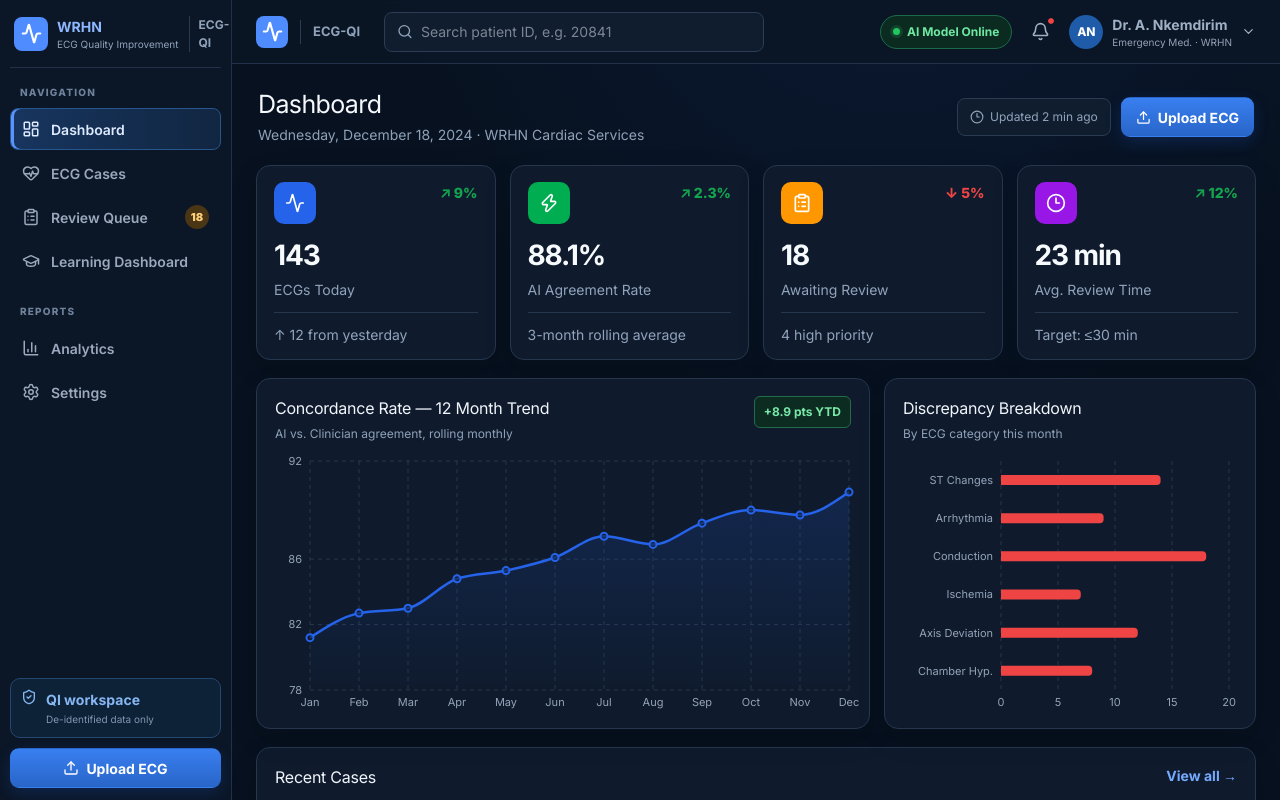
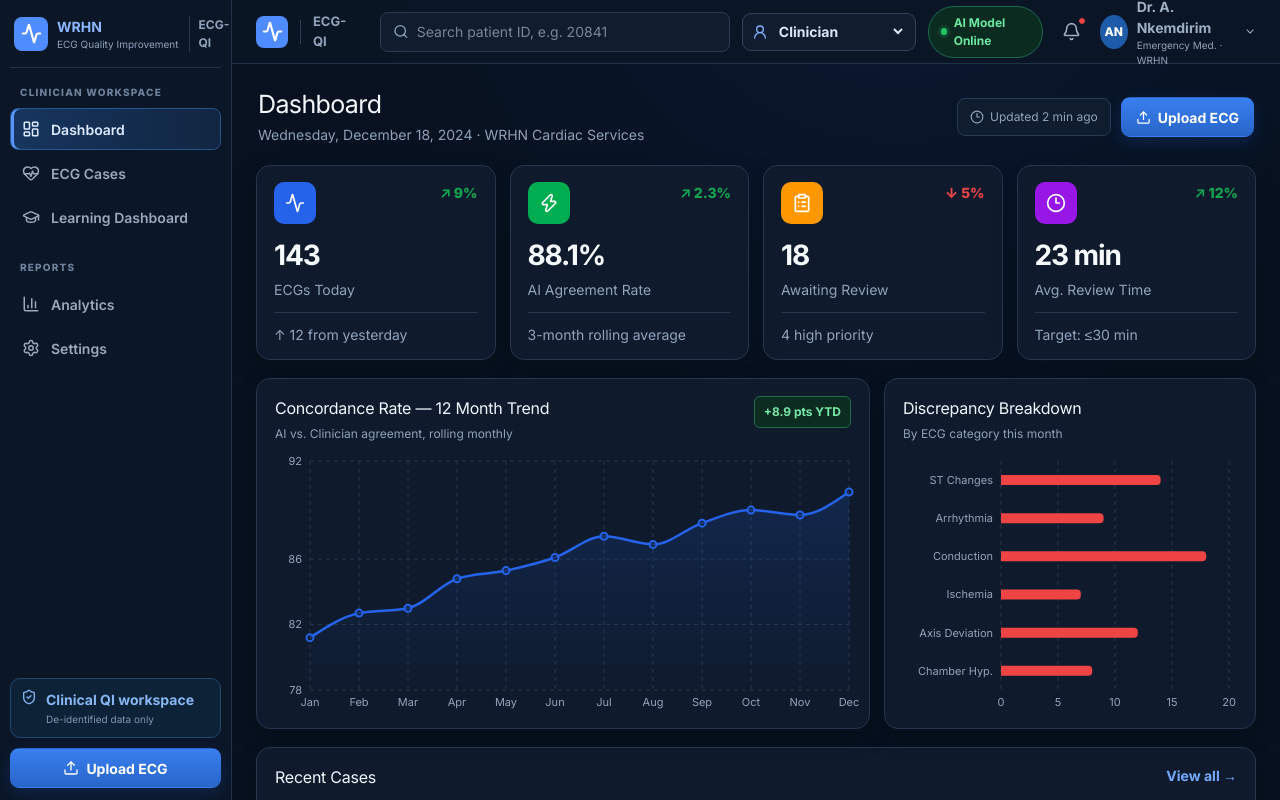
Before and after one commit to gurkirtn/wrhn-ecg-qi, a Next.js app: page / in a window 1280 px wide. Shown: the top 800 px of the page. Built offline with nearby package versions, Linux system fonts and the light colour scheme.

Commit message:
Add clinician and expert reviewer workspaces

```diff
--- a/app/EcgQiApp.tsx
+++ b/app/EcgQiApp.tsx
@@ -16,12 +16,21 @@ import { BrowserRouter, Link, MemoryRouter, Navigate, Route, Routes, useLocation
 import { aiPredictions, cases, discrepancyData, learningCases, personalTrend, trend12 } from "./data";
 import type { Case, Priority, Verdict } from "./types";
 
-const nav = [
+type WorkspaceRole = "clinician" | "expert";
+
+const clinicianNav = [
   { href: "/", label: "Dashboard", icon: LayoutDashboard },
   { href: "/cases", label: "ECG Cases", icon: HeartPulse },
-  { href: "/review", label: "Review Queue", icon: ClipboardList, badge: 18 },
   { href: "/learning", label: "Learning Dashboard", icon: GraduationCap },
   { href: "/analytics", label: "Analytics", icon: BarChart3, section: "REPORTS" },
+  { href: "/settings", label: "Settings", icon: Settings },
+];
+
+const expertNav = [
+  { href: "/", label: "Expert Overview", icon: LayoutDashboard },
+  { href: "/review", label: "Review Queue", icon: ClipboardList, badge: 19 },
+  { href: "/cases", label: "ECG Cases", icon: HeartPulse },
+  { href: "/analytics", label: "QI Analytics", icon: BarChart3, section: "REPORTS" },
   { href: "/settings", label: "Settings", icon: Settings },
 ];
 
@@ -41,15 +50,24 @@ function Logo({ compact = false }: { compact?: boolean }) {
 
 function Shell() {
   const location = useLocation();
+  const navigate = useNavigate();
   const [mobile, setMobile] = useState(false);
   const [uploadOpen, setUploadOpen] = useState(false);
+  const [role, setRole] = useState<WorkspaceRole>("clinician");
+  const activeNav = role === "expert" ? expertNav : clinicianNav;
+  const switchRole = (nextRole: WorkspaceRole) => {
+    setRole(nextRole);
+    setUploadOpen(false);
+    setMobile(false);
+    navigate("/");
+  };
   return (
-    <div className="app-shell">
+    <div className={`app-shell role-${role}`}>
       <aside className={`sidebar ${mobile ? "open" : ""}`}>
         <div className="side-brand"><Logo /><span className="product-chip">ECG-QI</span><button className="mobile-close" onClick={() => setMobile(false)} aria-label="Close navigation"><X size={18}/></button></div>
         <nav aria-label="Main navigation">
-          <p className="nav-kicker">NAVIGATION</p>
-          {nav.map((item, i) => (
+          <p className="nav-kicker">{role === "expert" ? "EXPERT WORKSPACE" : "CLINICIAN WORKSPACE"}</p>
+          {activeNav.map((item) => (
             <div key={item.href}>
               {item.section && <p className="nav-kicker reports">{item.section}</p>}
               <Link onClick={() => setMobile(false)} className={`nav-item ${location.pathname === item.href || (item.href === "/cases" && location.pathname.startsWith("/cases")) ? "active" : ""}`} to={item.href}>
@@ -58,8 +76,8 @@ function Shell() {
             </div>
           ))}
         </nav>
-        <div className="side-note"><ShieldCheck size={16}/><span><strong>QI workspace</strong><small>De-identified data only</small></span></div>
-        <button onClick={() => setUploadOpen(true)} className="button primary upload-side"><Upload size={16}/>Upload ECG</button>
+        <div className="side-note"><ShieldCheck size={16}/><span><strong>{role === "expert" ? "Expert adjudication" : "Clinical QI workspace"}</strong><small>{role === "expert" ? "Cardiology review access" : "De-identified data only"}</small></span></div>
+        {role === "clinician" && <button onClick={() => setUploadOpen(true)} className="button primary upload-side"><Upload size={16}/>Upload ECG</button>}
       </aside>
       {mobile && <button aria-label="Close navigation overlay" className="overlay" onClick={() => setMobile(false)} />}
       <div className="main-area">
@@ -70,25 +88,26 @@ function Shell() {
           <span className="top-product">ECG-QI</span>
           <label className="global-search"><Search size={17}/><input aria-label="Search by patient ID" placeholder="Search patient ID, e.g. 20841"/></label>
           <div className="top-actions">
+            <label className="role-switcher"><UserRound size={16}/><span className="sr-only">Active workspace</span><select aria-label="Active workspace" value={role} onChange={event=>switchRole(event.target.value as WorkspaceRole)}><option value="clinician">Clinician</option><option value="expert">Expert reviewer</option></select></label>
             <span className="online"><i/>AI Model Online</span>
             <button className="icon-button notification" aria-label="Notifications"><Bell size={19}/><i/></button>
-            <button className="user-menu"><span className="avatar">AN</span><span><strong>Dr. A. Nkemdirim</strong><small>Emergency Med. · WRHN</small></span><ChevronDown size={15}/></button>
+            <button className="user-menu"><span className="avatar">{role === "expert" ? "MC" : "AN"}</span><span><strong>{role === "expert" ? "Dr. Maya Chen" : "Dr. A. Nkemdirim"}</strong><small>{role === "expert" ? "Cardiology Expert · WRHN" : "Emergency Med. · WRHN"}</small></span><ChevronDown size={15}/></button>
           </div>
         </header>
         <main className="content">
           <Routes>
-            <Route path="/" element={<Dashboard openUpload={() => setUploadOpen(true)}/>}/>
-            <Route path="/cases" element={<CasesPage openUpload={() => setUploadOpen(true)}/>}/>
+            <Route path="/" element={role === "expert" ? <ExpertDashboard/> : <Dashboard openUpload={() => setUploadOpen(true)}/>}/>
+            <Route path="/cases" element={<CasesPage openUpload={() => setUploadOpen(true)} canUpload={role === "clinician"}/>}/>
             <Route path="/cases/:id" element={<CaseDetail/>}/>
-            <Route path="/review" element={<ReviewPage/>}/>
-            <Route path="/learning" element={<LearningPage/>}/>
+            <Route path="/review" element={role === "expert" ? <ReviewPage/> : <Navigate to="/" replace/>}/>
+            <Route path="/learning" element={role === "clinician" ? <LearningPage/> : <Navigate to="/" replace/>}/>
             <Route path="/analytics" element={<AnalyticsPage/>}/>
             <Route path="/settings" element={<SettingsPage/>}/>
             <Route path="*" element={<Navigate to="/" replace/>}/>
           </Routes>
         </main>
       </div>
-      {uploadOpen && <UploadWorkflow onClose={() => setUploadOpen(false)}/>}
+      {role === "clinician" && uploadOpen && <UploadWorkflow onClose={() => setUploadOpen(false)}/>}
     </div>
   );
 }
@@ -227,6 +246,34 @@ function Dashboard({ openUpload }: { openUpload: () => void }) {
   </>;
 }
 
+function ExpertDashboard() {
+  const priorityCases = [
+    { ...cases[19], id:"case-wrhn-00482", patientId:"WRHN-00482", clinicianDx:"Sinus Tachycardia", aiDx:"Atrial Flutter with 2:1 Conduction", elapsed:"Just now", priority:"high" as const },
+    ...cases.filter(item => item.verdict === "major").slice(0,4),
+  ];
+  return <>
+    <PageHeader title="Expert Review Overview" subtitle="Cardiology adjudication workspace · High-priority discrepancies first" actions={<Link className="button primary" to="/review"><ClipboardList size={16}/>Open Review Queue</Link>}/>
+    <div className="role-context-banner"><span><Stethoscope size={18}/></span><div><strong>Expert reviewer view</strong><p>Focused on discrepancy adjudication, clinical feedback, and hospital-wide quality improvement. Upload and private learning tools are hidden.</p></div></div>
+    <div className="kpi-grid">
+      <KpiCard icon={ClipboardList} tone="amber" value="19" label="Awaiting Expert Review" delta="5 new" note="Across all departments"/>
+      <KpiCard icon={AlertTriangle} tone="red" value="6" label="High Priority" delta="2 urgent" note="Target response: ≤15 min"/>
+      <KpiCard icon={Clock3} tone="blue" value="18 min" label="Median Turnaround" delta="↓ 12%" note="Within service target"/>
+      <KpiCard icon={CheckCircle2} tone="green" value="42" label="Reviewed This Week" delta="↗ 8%" note="94% completed on time"/>
+    </div>
+    <div className="expert-dashboard-grid">
+      <Panel title="Priority Review Queue" subtitle="Cases ordered by clinical risk and elapsed time" action={<Link className="text-link" to="/review">View board →</Link>}>
+        <div className="expert-priority-list">{priorityCases.map((item,index)=><Link to="/review" key={item.id}><span className="queue-rank">{index + 1}</span><div><strong className="id-link">{item.patientId}</strong><p>{item.clinicianDx} <span>vs.</span> {item.aiDx}</p></div><PriorityBadge priority={item.priority}/><small><Clock3 size={13}/>{item.elapsed}</small></Link>)}</div>
+      </Panel>
+      <Panel title="Today’s Workload" subtitle="Expert review capacity by status">
+        <div className="workload-summary">
+          {[["Waiting",19,64,"amber"],["Under review",7,34,"blue"],["Completed",31,82,"green"]].map(([label,value,width,tone])=><div key={String(label)}><header><span>{label}</span><strong>{value}</strong></header><i><b className={String(tone)} style={{width:`${width}%`}}/></i></div>)}
+        </div>
+        <div className="expert-guardrail"><ShieldCheck size={18}/><div><strong>Clinical authority preserved</strong><p>Expert adjudications support quality improvement. Treating clinicians retain responsibility for patient care.</p></div></div>
+      </Panel>
+    </div>
+  </>;
+}
+
 function RecentTable({ rows, showDepartment = false }: { rows: Case[]; showDepartment?: boolean }) {
   return <Panel title={showDepartment ? "All ECG Cases" : "Recent Cases"} action={!showDepartment && <Link className="text-link" to="/cases">View all →</Link>} className="table-panel">
     <div className="table-wrap"><table><thead><tr><th>Patient ID</th><th>Clinician Diagnosis</th><th>AI Diagnosis</th>{showDepartment && <th>Department</th>}<th>Status</th><th>Priority</th><th>Time</th></tr></thead>
@@ -234,13 +281,13 @@ function RecentTable({ rows, showDepartment = false }: { rows: Case[]; showDepar
   </Panel>;
 }
 
-function CasesPage({ openUpload }: { openUpload: () => void }) {
+function CasesPage({ openUpload, canUpload }: { openUpload: () => void; canUpload: boolean }) {
   const [search, setSearch] = useState("");
   const [department, setDepartment] = useState("All Departments");
   const [status, setStatus] = useState("All Statuses");
   const filtered = useMemo(() => cases.filter((c) => (!search || `${c.patientId} ${c.clinicianDx} ${c.aiDx}`.toLowerCase().includes(search.toLowerCase())) && (department === "All Departments" || c.department === department) && (status === "All Statuses" || c.verdict === status)), [search, department, status]);
   return <>
-    <PageHeader title="ECG Cases" subtitle="Anonymized cases across WRHN Cardiac Services" actions={<><button className="button primary" onClick={openUpload}><Upload size={15}/>Upload ECG</button><button className="button secondary"><Filter size={15}/>Filter</button></>}/>
+    <PageHeader title="ECG Cases" subtitle="Anonymized cases across WRHN Cardiac Services" actions={<>{canUpload && <button className="button primary" onClick={openUpload}><Upload size={15}/>Upload ECG</button>}<button className="button secondary"><Filter size={15}/>Filter</button></>}/>
     <div className="filter-bar card"><label><Search size={16}/><input value={search} onChange={(e) => setSearch(e.target.value)} placeholder="Search patient ID or diagnosis" aria-label="Search cases"/></label><select value={department} onChange={(e) => setDepartment(e.target.value)} aria-label="Filter by department"><option>All Departments</option>{["Emergency","Cardiology","ICU","Internal Medicine","Surgery"].map(x=><option key={x}>{x}</option>)}</select><select value={status} onChange={(e) => setStatus(e.target.value)} aria-label="Filter by status"><option>All Statuses</option><option value="concordant">Concordant</option><option value="minor">Minor discrepancy</option><option value="major">Major discrepancy</option></select><span>{filtered.length} cases</span></div>
     <RecentTable rows={filtered} showDepartment/>
   </>;
--- a/app/globals.css
+++ b/app/globals.css
@@ -166,3 +166,35 @@ tbody tr:hover{background:#152741}
 .recharts-default-tooltip{background:#0B1728!important;border:1px solid #30425B!important;border-radius:8px!important;color:#E7EEF8!important}
 .recharts-tooltip-label,.recharts-tooltip-item{color:#E7EEF8!important}
 @media(max-width:820px){.main-area{margin-left:0}.content{padding:18px 14px}.kanban-col{min-height:0}}
+.sr-only{position:absolute;width:1px;height:1px;padding:0;margin:-1px;overflow:hidden;clip:rect(0,0,0,0);white-space:nowrap;border:0}
+.role-switcher{height:38px;display:flex;align-items:center;gap:7px;background:#101D2F;border:1px solid #30425B;border-radius:9px;padding:0 9px;color:#80B4FF}
+.role-switcher select{border:0;background:transparent;color:#DDE8F5;font-weight:700;cursor:pointer;padding-right:3px}
+.role-expert .role-switcher{background:#1B1733;border-color:#544486;color:#B9A1FF}
+.role-expert .sidebar{background:#0E1426;border-color:#302A4B}
+.role-expert .nav-item.active{background:linear-gradient(90deg,#34265C,#201C3D);border-color:#5D4B91;box-shadow:inset 3px 0 #A970FF}
+.role-expert .logo-mark{background:#7351C7}
+.role-expert .side-note{background:#1C1934;border-color:#4B3F77;color:#C4B4F5}
+.role-context-banner{display:flex;align-items:center;gap:13px;background:linear-gradient(90deg,#171C3B,#14233D);border:1px solid #3F4D7B;border-radius:12px;padding:14px 17px;margin-bottom:18px}
+.role-context-banner>span{width:38px;height:38px;display:grid;place-items:center;border-radius:9px;background:#6E4FC0;color:#fff;flex:none}
+.role-context-banner strong{color:#F0EBFF}
+.role-context-banner p{margin:4px 0 0;color:#9FAAC1}
+.icon-chip.red{background:#E34455}
+.expert-dashboard-grid{display:grid;grid-template-columns:minmax(0,1.55fr) minmax(330px,.8fr);gap:14px}
+.expert-priority-list{padding:12px 16px 17px}
+.expert-priority-list>a{display:grid;grid-template-columns:28px minmax(0,1fr) auto 70px;align-items:center;gap:11px;padding:12px 8px;border-bottom:1px solid #26364D;border-radius:8px}
+.expert-priority-list>a:last-child{border-bottom:0}
+.expert-priority-list>a:hover{background:#15243A}
+.queue-rank{width:25px;height:25px;border-radius:7px;display:grid;place-items:center;background:#1D2D44;color:#AFC1D8;font-weight:800;font-size:11px}
+.expert-priority-list p{margin:4px 0 0;color:#9AAABD;white-space:nowrap;overflow:hidden;text-overflow:ellipsis}
+.expert-priority-list p span{color:#63758D;margin:0 3px}
+.expert-priority-list small{display:flex;align-items:center;justify-content:flex-end;gap:4px;color:#8497B0}
+.workload-summary{padding:20px 18px 10px;display:grid;gap:20px}
+.workload-summary header{display:flex;justify-content:space-between;margin-bottom:8px;color:#AAB9CA}
+.workload-summary header strong{color:#EEF4FA}
+.workload-summary i{display:block;height:8px;background:#1C2B40;border-radius:99px;overflow:hidden}
+.workload-summary i b{display:block;height:100%;border-radius:99px}
+.workload-summary i b.amber{background:#F6A723}.workload-summary i b.blue{background:#4F8CFF}.workload-summary i b.green{background:#36D977}
+.expert-guardrail{display:flex;gap:10px;margin:18px;padding:14px;border:1px solid #4A3D75;background:#1B1932;border-radius:10px;color:#BCAAF0}
+.expert-guardrail svg{flex:none}.expert-guardrail p{color:#9FAAC1;line-height:1.5;margin:5px 0 0}
+@media(max-width:1080px){.role-switcher span,.role-switcher svg{display:none}.expert-dashboard-grid{grid-template-columns:1fr}}
+@media(max-width:680px){.role-switcher{padding:0 5px}.role-switcher select{max-width:112px}.expert-priority-list>a{grid-template-columns:26px minmax(0,1fr) auto}.expert-priority-list>a>small{display:none}.role-context-banner{align-items:flex-start}}
```
